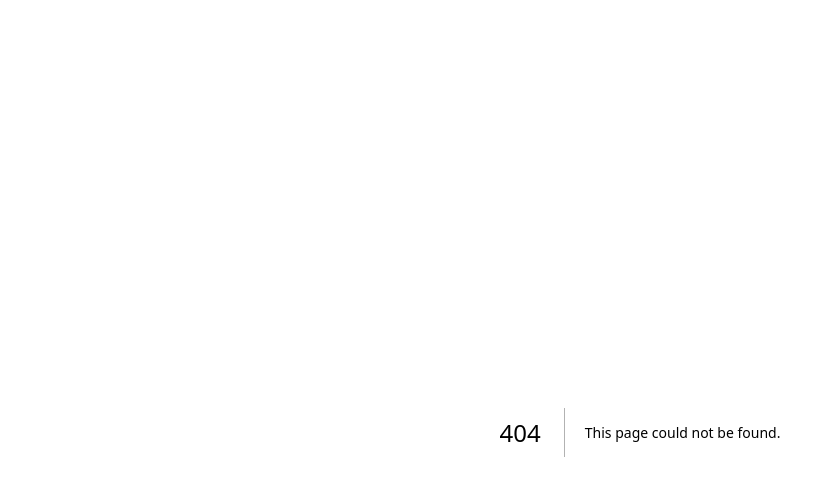
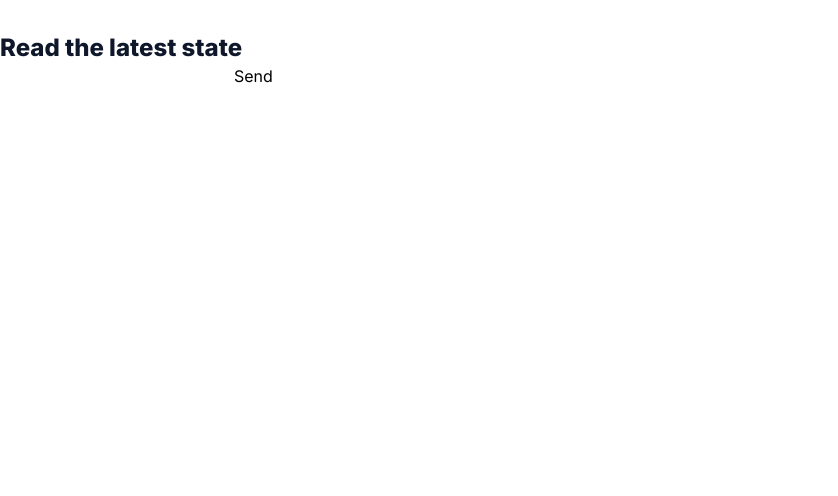
Before and after one commit to TaiseiNemoto/react-practice-app, a Next.js app: page /referencing-values-with-refs/read-the-latest-state in a window 1280 px wide. Before the commit this address had no page. Shown: the top 496 px of the page, without its empty margins (0-838 px from the left). Built offline with nearby package versions, Linux system fonts and the light colour scheme.

Commit message:
[add]Referencing Values with Refs：Read the latest stateまで完了

```diff
--- a/src/app/referencing-values-with-refs/page.tsx
+++ b/src/app/referencing-values-with-refs/page.tsx
@@ -13,6 +13,10 @@ export default function page() {
         link="/referencing-values-with-refs/fix-debouncing"
         pageName="Fix debouncing"
       />
+      <PageLink
+        link="/referencing-values-with-refs/read-the-latest-state"
+        pageName="Read the latest state"
+      />
     </main>
   );
 }
--- /dev/null
+++ b/src/app/referencing-values-with-refs/read-the-latest-state/page.tsx
@@ -0,0 +1,11 @@
+import H1Element from '@/components/common/H1Element';
+import Chat from '@/components/referencing-values-with-refs/read-the-latest-state/Chat';
+
+export default function page() {
+  return (
+    <main>
+      <H1Element title="Read the latest state" />
+      <Chat />
+    </main>
+  );
+}
--- /dev/null
+++ b/src/components/referencing-values-with-refs/read-the-latest-state/Chat.tsx
@@ -0,0 +1,26 @@
+'use client';
+
+import { useRef, useState } from 'react';
+
+export default function Chat() {
+  const [text, setText] = useState('');
+  const textRef = useRef(text);
+
+  function handleSend() {
+    setTimeout(() => {
+      alert('Sending: ' + textRef.current);
+    }, 3000);
+  }
+
+  function handleChange(e: React.ChangeEvent<HTMLInputElement>) {
+    setText(e.target.value);
+    textRef.current = e.target.value;
+  }
+
+  return (
+    <>
+      <input type="text" value={text} onChange={handleChange} />
+      <button onClick={handleSend}>Send</button>
+    </>
+  );
+}
```
